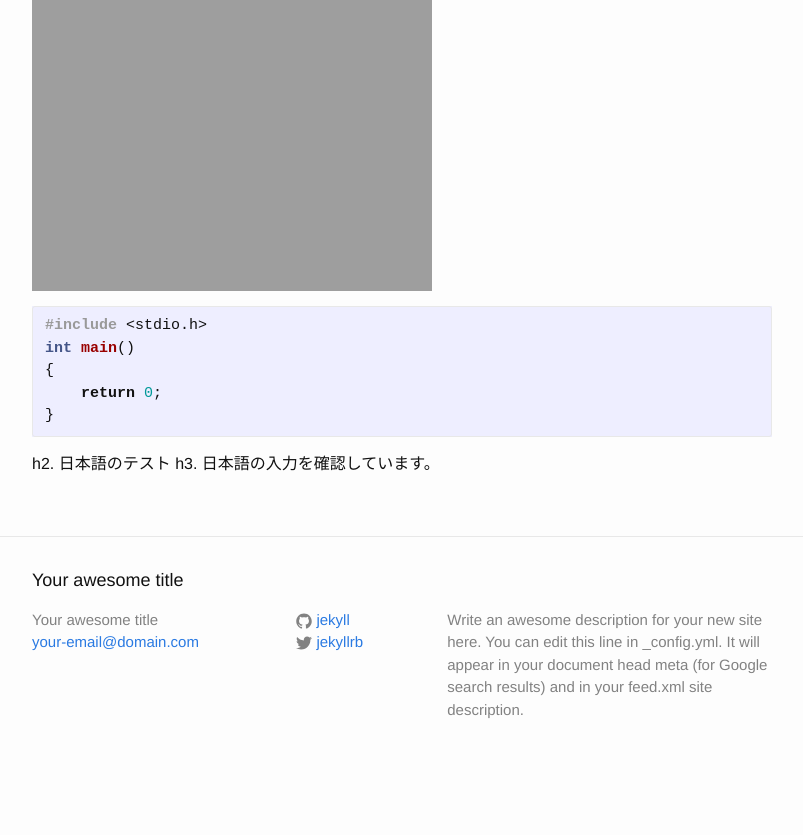
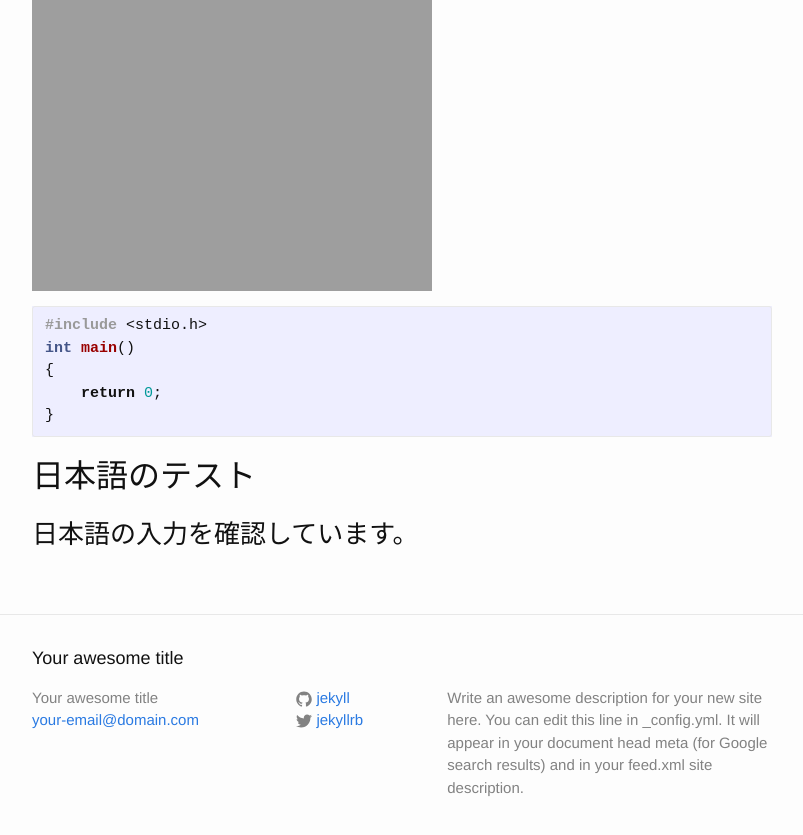
Before and after one commit to yuzuaflo/jekyllsample2, a Jekyll site: the page built from _posts/2016-05-15-sample.markdown, in a window 1280 px wide and 900 px high, scrolled down 912 px, cut to the strip 41-876 px from the top of the window. Shown: the whole strip, without its empty margins (238-1041 px from the left). Built offline with Jekyll 4.4.1, drawn with Linux system fonts in a browser that asks for light colours; before the commit the page ends 1734 px from its top, so only the background shows below that.

Commit message:
first commit

````diff
--- a/_posts/2016-05-15-sample.markdown
+++ b/_posts/2016-05-15-sample.markdown
@@ -37,5 +37,5 @@ int main()
 }
 ```
 
-h2. 日本語のテスト
-h3. 日本語の入力を確認しています。
+## 日本語のテスト
+### 日本語の入力を確認しています。
````
